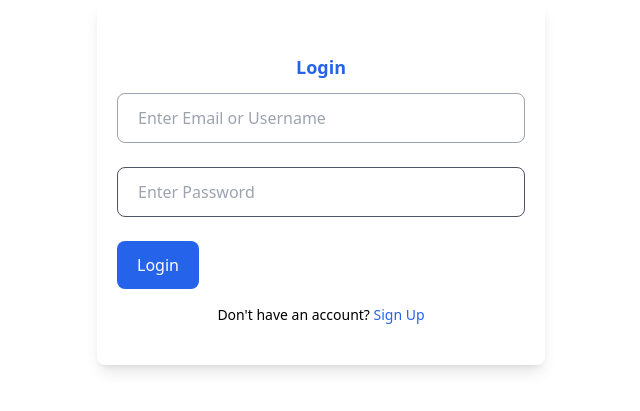
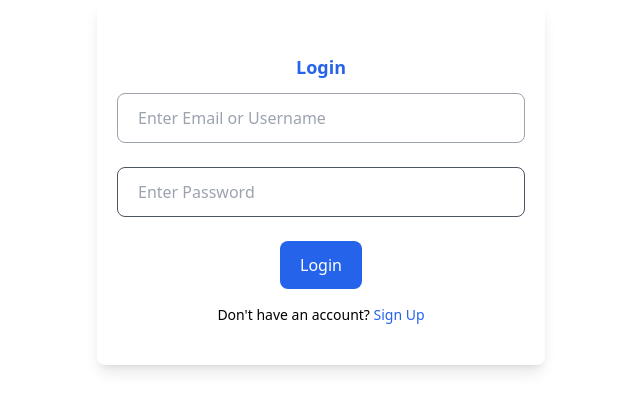
Before and after one commit to SIGYE/RCA-learn, a React (Vite) app in the folder react/rest-app/: page / in a window 1280 px wide. Shown: the part 217-628 px from the top of the page, without its empty margins (319-959 px from the left). Built offline with nearby package versions, Linux system fonts and the light colour scheme.

Commit message:
button fixes

```diff
--- a/react/rest-app/src/components/Login.jsx
+++ b/react/rest-app/src/components/Login.jsx
@@ -10,7 +10,9 @@ const Login = () => {
               <form className='space-y-6 '>
                 <input type="email" placeholder='Enter Email or Username' className='w-full border border-gray-400 rounded-lg px-5 py-3 text-gray-600' />
                 <input type="password" id='password' placeholder='Enter Password' className='w-full border border-gray-600 rounded-lg px-5 py-3 text-gray-600' />
-                <button className='px-5 py-3 rounded-lg bg-blue-600 top-5 hover:bg-blue-500 text-white items-center justify-center'>Login</button>
+                <div className='flex justify-center'>
+                <button className='px-5 py-3 rounded-lg bg-blue-600 top-5 hover:bg-blue-500 text-white items-center'>Login</button>
+                </div>
               </form>
             </div>
             <p className='text-sm text-center justify-center'>
--- a/react/rest-app/src/components/SignUp.jsx
+++ b/react/rest-app/src/components/SignUp.jsx
@@ -12,7 +12,9 @@ const SignUp = () => {
                     <input type="email" id="email" placeholder='Enter Email' className='w-full border border-gray-400 rounded-lg text-gray-600 px-5 py-3'/>
                     <input type="password" id="password" placeholder='Enter Password' className='w-full border border-gray-400 rounded-lg text-gray-600 px-5 py-3'/>
                     <input type="password" id="password" placeholder='Confirm Password' className='w-full border border-gray-400 rounded-lg text-gray-600 px-5 py-3'/>
+                    <div className='flex justify-center'>
                     <button className='px-3 py-2 bg-blue-600 font-semibold text-white rounded-lg top-5'>Sign up</button>
+                    </div>
                 </form>
             </div>
             <p className='text-sm text-center justify-center'>
```
